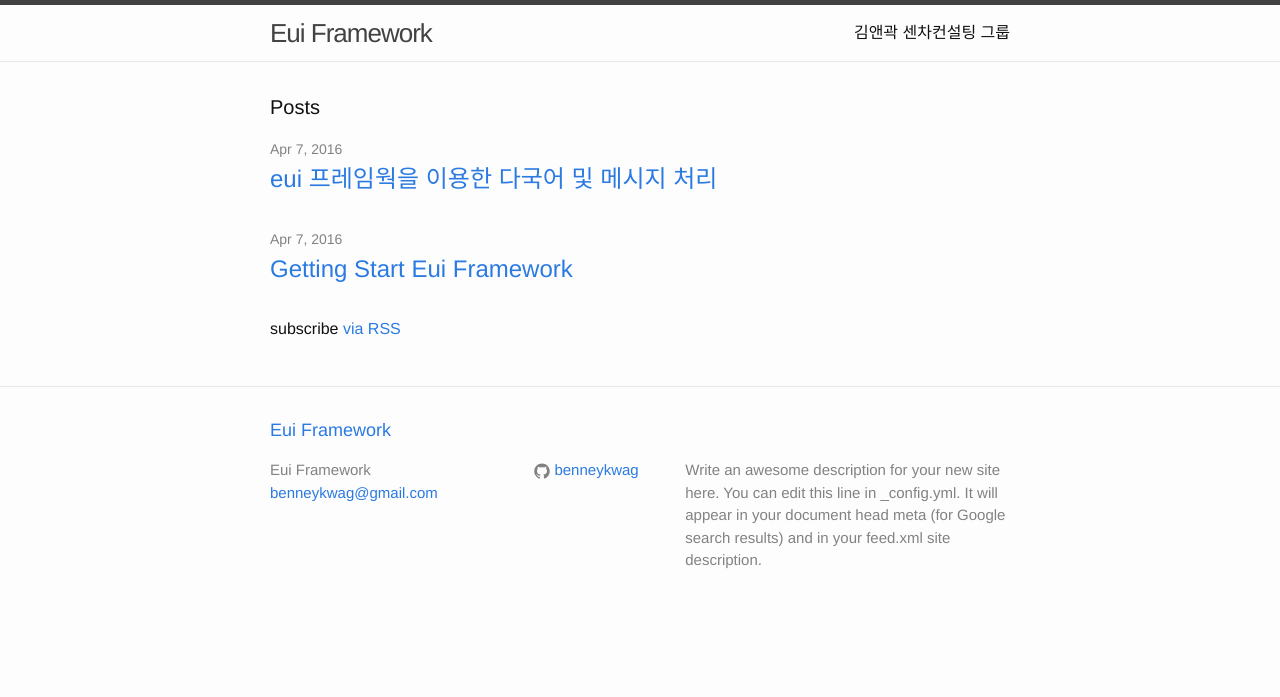
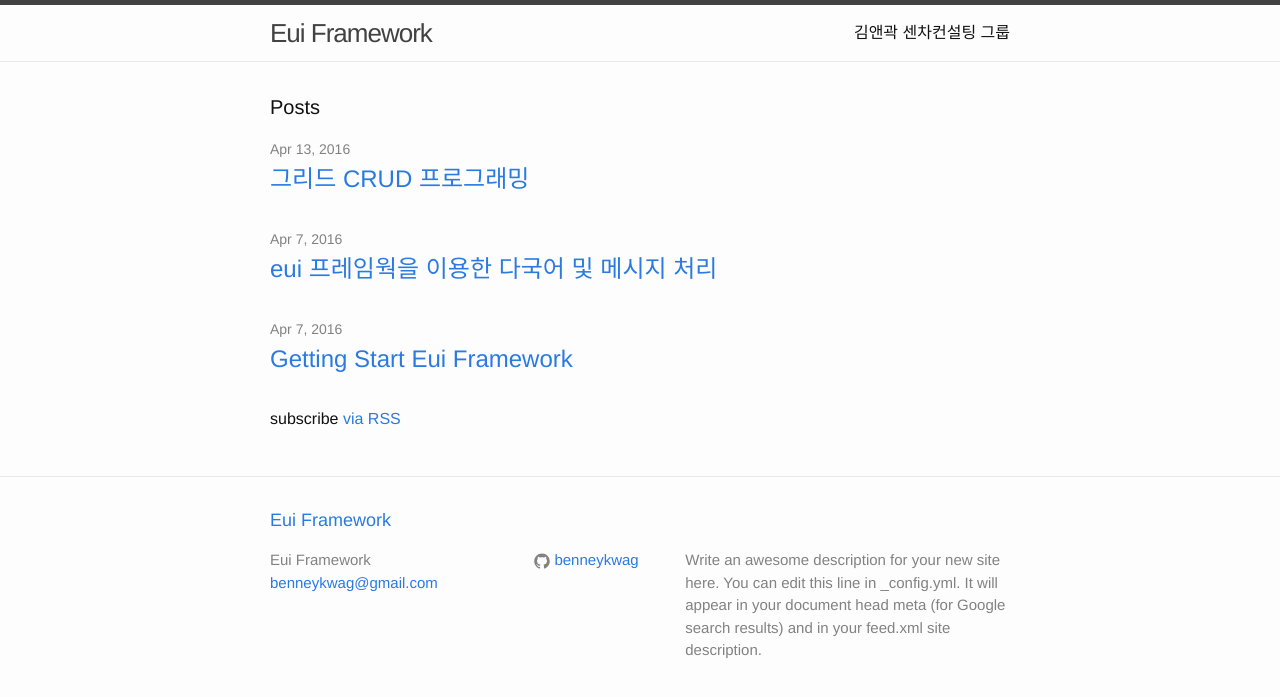
Before and after one commit to benneykwag/benneykwag.github.io, a Jekyll site: the page built from index.html, in a window 1280 px wide. Shown: the top 697 px of the page. Built offline with Jekyll 4.4.1, drawn with Linux system fonts in a browser that asks for light colours; Markdown is read by kramdown in place of the engine named in the settings; part of the change alters nothing that is shown.

Commit message:
그리드 CRUD

```diff
--- a/_config.yml
+++ b/_config.yml
@@ -18,4 +18,7 @@ twitter_username: jekyllrb
 github_username:  benneykwag
 
 # Build settings
-markdown: kramdown
+# markdown: kramdown
+markdown: redcarpet
+redcarpet:
+  extensions: ["no_intra_emphasis", "tables", "autolink", "strikethrough", "with_toc_data"]
--- /dev/null
+++ b/_posts/2016-04-13-grid-crud.md
@@ -0,0 +1,179 @@
+---
+layout: post
+title:  "그리드 CRUD 프로그래밍"
+date:   2016-04-13 16:25:50 +0900
+categories: lecture
+---
+
+이 강좌의 결과를 확인하시려면  [여기를][eui-sample-site] 클릭하시면 샘플프로그램을 실행해 볼수 있습니다.
+단지 post전송은 git에 의해 막혀있어 처리되지 않습니다. 참고하세요.
+
+eui프레임웍은 자체 그리드를 통해 CRUD를 쉽게 처리할 수 있도록 지원합니다. 이번 강좌에서는 euigrid의 명령버튼을 포함시키고
+로우를 추가,삭제,수정 등의 기능을 구현해 보도록 하겠습니다.
+
+Step 1 : 필요한 파일 및 클래스 정의하기.
+==
+
+| Tables        | Are           | Cool  |
+| ------------- |:-------------:| -----:|
+| col 3 is      | right-aligned | $1600 |
+| col 2 is      | centered      |   $12 |
+| zebra stripes | are neat      |    $1 |
+
+
+
+파일명                     | 경로          | 기능 설명
+-------------------------------|:-------------|:---
+Eui.sample.model.Base   | eui-sample/app | Model클래스
+Eui.sample.model.Message| eui-sample/app | Model클래스
+Eui.sample.view.grid.BasicController | eui-sample/app| ViewController
+Eui.sample.view.grid.BasicModel | eui-sample/app| ViewModel
+
+
+
+
+
+eui-sample/override/eui/Config.js파일을 열어보자.
+
+{% highlight ruby %}
+Ext.define('Override.eui.Config', {
+    override: 'eui.Config',
+    localeUrl: 'resources/data/i18n.json',
+
+    message: [
+        {"MSG_ID": "행추가2", "MSG_LABEL": "신청일자를 입력해 주세요."}
+    ]
+});
+{% endhighlight %}
+
+위의 파일은 eui.Config클래스를 override하여 eui-sample앱에서 재정의한 것이다.
+localeUrl 은 서버사이드를 통해 메시지 또는 레이블을 제공받기 위한 설정이고 message 배열변수는
+static 하게 파일에 직접 정의하는 경우이다.
+
+message변수를 통해 알수 있지만 MSG_ID와 MSG_LABEL을 정의해주면 해당 MSG_ID를 컴포넌트 내부에서
+'#{행추가2}' 이러한 형식으로 사용할 수 있게 된다.
+
+탭패널에 그리드를 추가하고 그리드 title 요소에 "행추가2"라는 MSG_ID를 적용해 "신청일자를 입력해 주세요."를 출력해보자.
+
+우선 샘플코드 중 그리드용 샘플클래스인 Eui.sample.view.grid.Basic 클래스를 app.js의 mainView로 설정하고 브라우저를 리로드하자.
+
+{% highlight ruby %}
+
+Ext.application({
+    name: 'Eui.sample',
+
+    extend: 'Eui.sample.Application',
+    requires: [
+        'Eui.sample.view.main.Main'
+    ],
+    init: function () {
+        eui.Config.initLocaleMessage();
+    },
+
+     mainView: 'Eui.sample.view.grid.Basic'
+   // mainView: 'Eui.sample.view.main.Main'
+});
+{% endhighlight %}
+
+http://localhost:1841/eui-sample를 브라우저에서 실행하면 아래와 같은 화면이 출력된다.
+
+
+![Alt text](/imgs/2016-04-11_18-20-24.png)
+
+이제 그리드 패널의 title요소를 설정해보자. 동시에 컬럼헤더의 text설정도 동일하게 적용해보자.
+
+{% highlight ruby %}
+Ext.define('Eui.sample.view.grid.Basic', {
+    extend: 'eui.grid.Panel',
+    xtype: 'sample-basic-grid',
+
+    title :'#{행추가2}',
+    ....
+    columns: [
+        {
+            text: '#{행추가2}',
+            ...
+        },
+        {
+            text: 'MSG_LABEL',
+            flex: 1,
+            dataIndex: 'MSG_LABEL',
+            editor: {
+                bind : "{messageRecord.MSG_LABEL}",
+                xtype: 'textfield'
+
+            }
+        }
+    ]
+});
+{% endhighlight %}
+
+결과를 확인하면 아래 그림처럼 우리가 원하던 메시지가 title과 text에 적용된 것을 확인할 수 있다.
+![Alt text](/imgs/2016-04-11_18-32-04.png)
+
+이렇게 간단히 '#{메시지코드}' 라고 사용하면 원하는 메시지가 컴포넌트 내부에 적용되게 된다.
+그러나 Eui.sample.view.grid.Basic 클래스는 eui.grid.Panel클래스를 확장했고 클래스 내부에
+title이 변환되도록 설정되어 있기 때문이다.
+만약 eui.grid.Panel클래스를 확장하지 않고 Ext.grid.Panel클래스를 확장하도록 Eui.sample.view.grid.Basic클래스를 변경하면
+어떻게 될까?
+{% highlight ruby %}
+Ext.define('Eui.sample.view.grid.Basic', {
+    extend: 'Ext.grid.Panel',
+    ...
+});
+{% endhighlight %}
+title구성요소는 이전과 달리 메시지코드가 노출되고 그리드 컬럼헤더의 text 구성요소는 이전과 같이 유지가 되고 있다.
+![Alt text](/imgs/2016-04-11_18-39-04.png)
+
+이렇게 되는 이유는 title구성요소에 대한 메시지설정이 eui.grid.Panel클래스 내부에 있어 확장을 Ext.grid.Panel로 변경하여
+적용되지 않은 것이고 컬럼헤더의 text구성요소에 대한 메시지처리 설정은 eui패키지 내부의 override폴더의 Ext.grid.column.Column클래스에
+설정되어 있기 때문에 그대로 유지 되는 것이다.
+
+일반적으로 override는 모든 클래스에 원하는 코드를 적용하기 위해 사용한다.
+{% highlight ruby %}
+Ext.define('eui.grid.Panel', {
+    extend: 'Ext.grid.Panel',
+    alias: 'widget.spgrid',
+    ...
+    localeProperties: ['title'],    // 메시지 처리설정.
+
+    mixins: [
+        'eui.mixin.Panel'
+    ],
+    ..
+});
+
+Ext.define('Override.grid.column.Column', {
+    override: 'Ext.grid.column.Column',
+    localeProperties: ['text'], // 메시지 처리설정.
+    initComponent: function () {
+        this.callParent(arguments);
+    }
+});
+{% endhighlight %}
+
+그렇다면 이러한 점을 이용해 Ext.grid.Panel클래스를 확장한 컴포넌트에도 메시지코드를 적용하도록 해보자.
+
+우선 eui-sample/override폴더에 아래와 같이 폴더 및 파일을 만들고 코딩하자. 이 코드는 Ext.grid.Panel클래스를 override하고
+localeProperties 구성요소를 설정한 것이다. 이 요소는 배열이고 title 이외에도 추가로 설정이 가능하게 되어 있다.
+{% highlight ruby %}
+eui-sample
+            /override
+                    /grid/Panel.js
+
+Ext.define('Override.grid.Panel', {
+    override: 'Ext.grid.Panel',
+    localeProperties: ['title']
+});
+{% endhighlight %}
+
+이제 다시 실행하면 아래 그림처럼 메시지 처리가 정상적으로 작동하는 것을 확인할 수 있을 것이다.
+![Alt text](/imgs/2016-04-11_18-32-04.png)
+
+이러한 원리로 버튼 등 다른 컴포넌트에도 적용이 가능하다.
+
+[eui-site]: https://github.com/benneykwag/eui
+
+[gettingstart]: http://benneykwag.github.io/update/2016/04/07/getting-start.html
+
+[eui-sample-site]: http://benneykwag.github.io/eui/samples/Eui.sample/index.html
```
Also changed, not shown: 2 other files.
